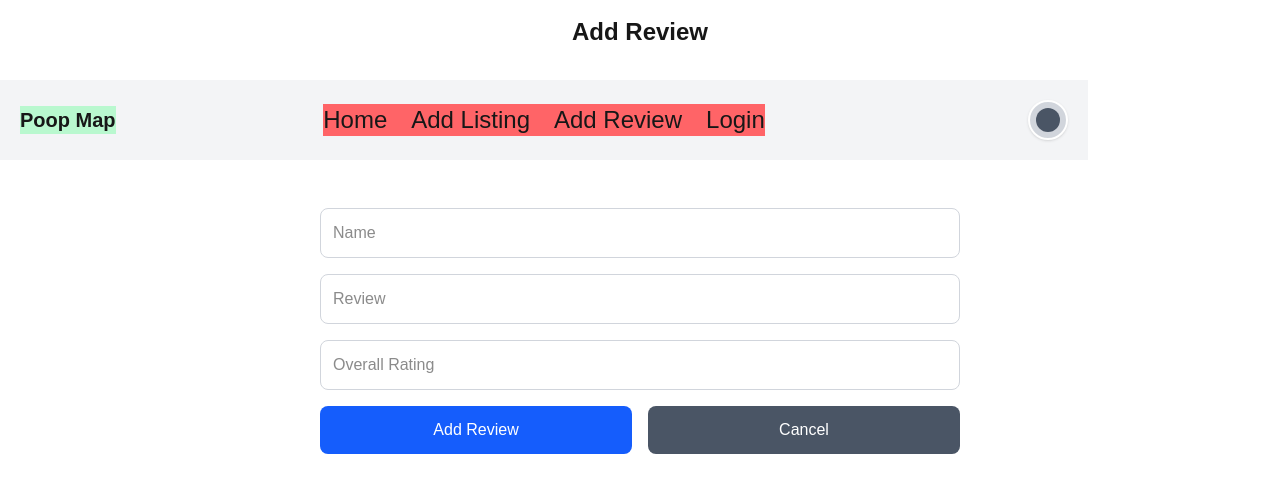
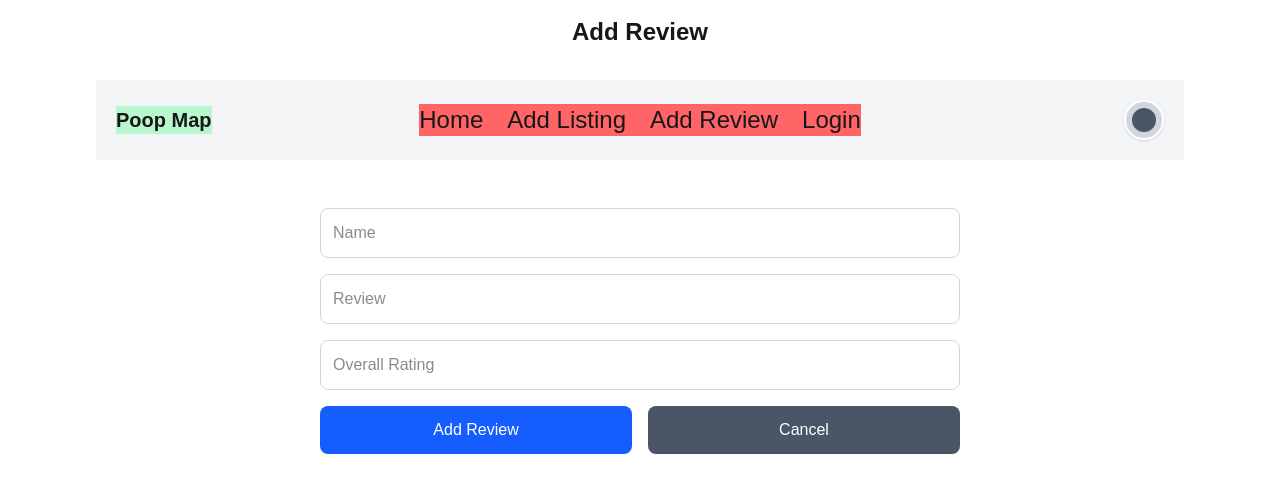
Before and after one commit to gregoryliu05/rate-the-washroom, a Next.js app in the folder apps/web/: page /add-review in a window 1280 px wide. Shown: the top 492 px of the page. Built offline with nearby package versions, Linux system fonts and the light colour scheme.

Commit message:
fixed formatting of navbar in listing and review

```diff
--- a/apps/web/src/app/add-listing/page.tsx
+++ b/apps/web/src/app/add-listing/page.tsx
@@ -6,7 +6,7 @@ function AddListing() {
             <div className="text-center py-4">
                 <h1 className="text-2xl font-bold">Add Listing</h1>
             </div>
-            <div id="navbar" className="py-4">
+            <div id="navbar" className="py-4 w-full h-full flex justify-center items-center">
                 <Navbar />
             </div>
             <main className="flex-1 pt-8">
--- a/apps/web/src/app/add-review/page.tsx
+++ b/apps/web/src/app/add-review/page.tsx
@@ -6,7 +6,7 @@ function AddReview() {
             <div className="text-center py-4">
                 <h1 className="text-2xl font-bold">Add Review</h1>
             </div>
-            <div id="navbar" className="py-4">
+            <div id="navbar" className="py-4 w-full h-full flex justify-center items-center">
                 <Navbar />
             </div>
             {/* Main section: block layout for simple centering */}
```
